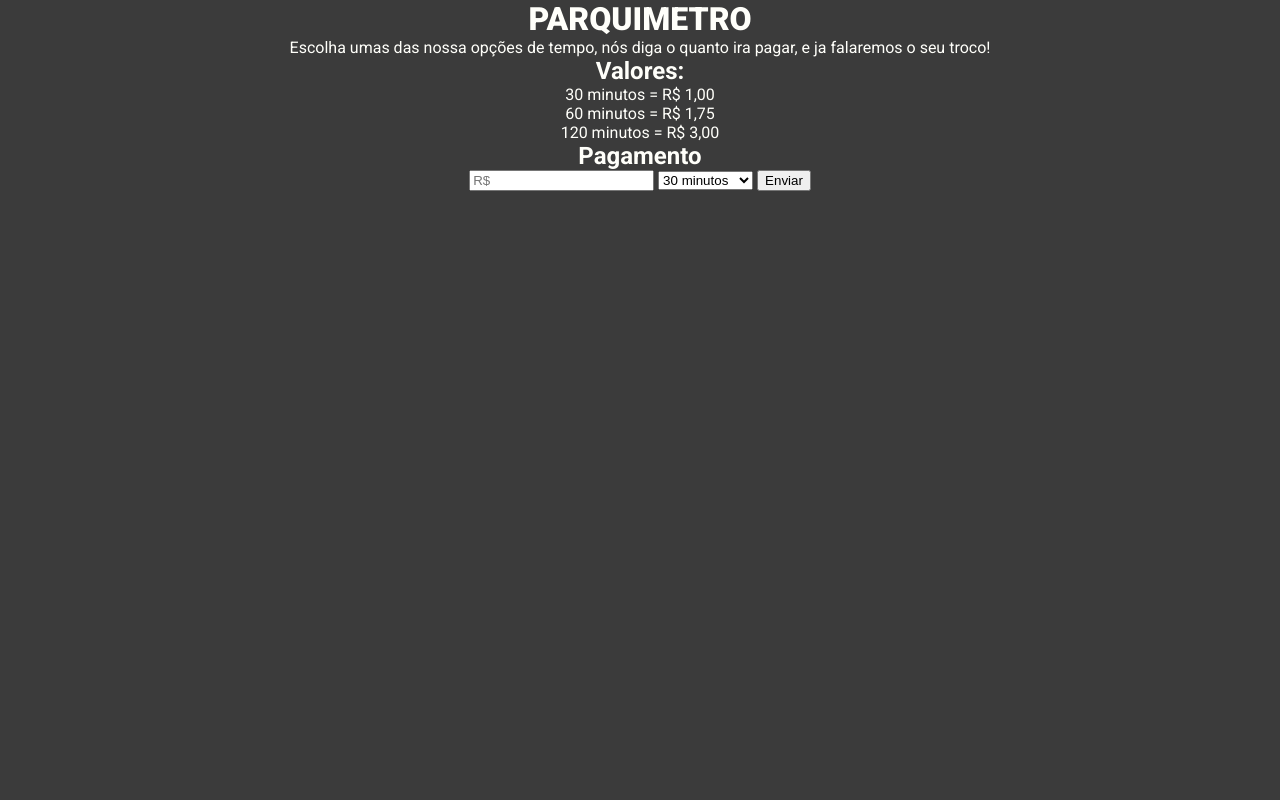
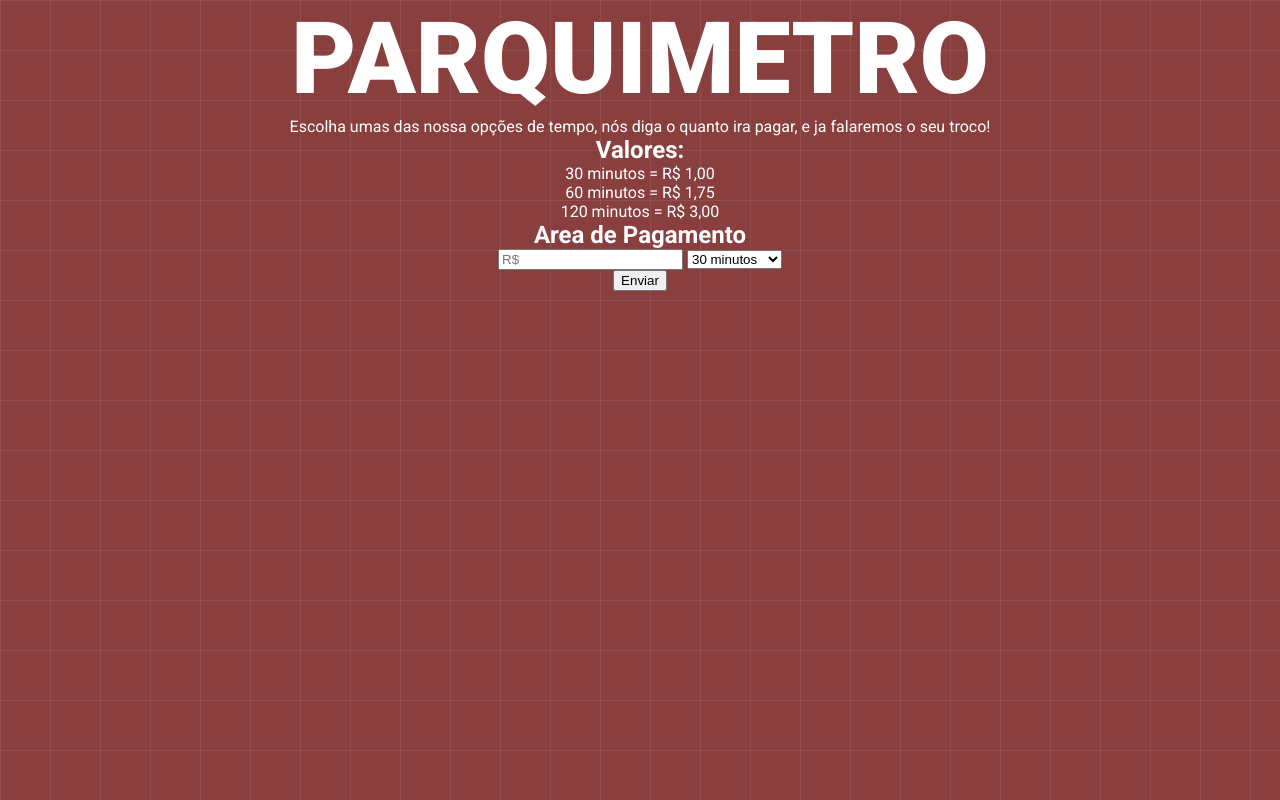
Before and after one commit to Bevenut0/Parquimetro-EBAC, a plain HTML site: page index.html in a window 1280 px wide. Drawn offline with Linux system fonts and the light colour scheme.

Commit message:
Atualização do design

```diff
--- a/index.html
+++ b/index.html
@@ -11,7 +11,7 @@
 <link href="https://fonts.googleapis.com/css2?family=Roboto:ital,wght@0,100..900;1,100..900&display=swap" rel="stylesheet">
 </head>
 
-<body>
+<body class="background-grid">
   <!--Cabeçalho-->
   <header>
     <h1>PARQUIMETRO</h1>
@@ -31,14 +31,16 @@
 
     <section>
   <!--Pagamento-->
-      <h2>Pagamento</h2>
+      <h2>Area de Pagamento</h2>
       <input placeholder="R$" type="number">
       <select name="seletor" id="select_time"> <!--Opções-->
         <option value="30">30 minutos</option>
         <option value="60">60 minutos</option>
         <option value="120">120 minutos</option>
       </select>
-      <button>Enviar</button>
+      <div>
+        <button>Enviar</button>
+      </div>
     </section>
   </main>
   <script src=""></script>
--- a/style.css
+++ b/style.css
@@ -8,13 +8,21 @@
 /*Estilzando a pagina*/
 body {
   font-family:"Roboto", sans-serif;
-  background-color: rgb(59, 59, 59);
-  color: #fffffa;
+  background-color: rgb(138, 63, 63);
+  color: #ffffff;
   text-align: center;
+}
+
+.background-grid {
+  background-size: 50px 50px;
+  background-image:
+    linear-gradient(to right, #e0e0e015 1px, transparent 1px),
+    linear-gradient(to bottom, #e0e0e015 1px, transparent 1px);
 }
 
 /*estilizando header*/
 
 header h1 {
   font-weight: 900;
+  font-size: 100px;
 }
```
Also changed, not shown: 1 other file.
